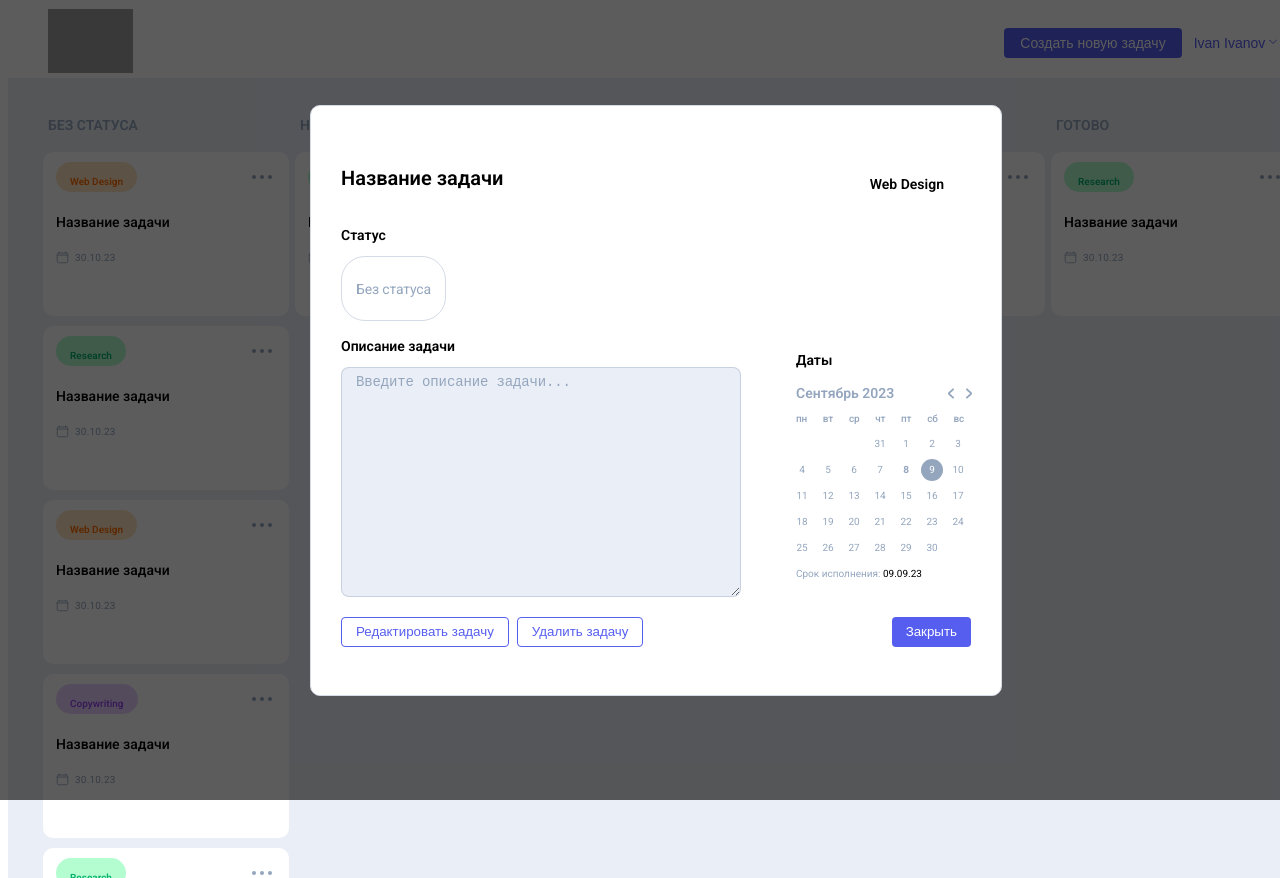
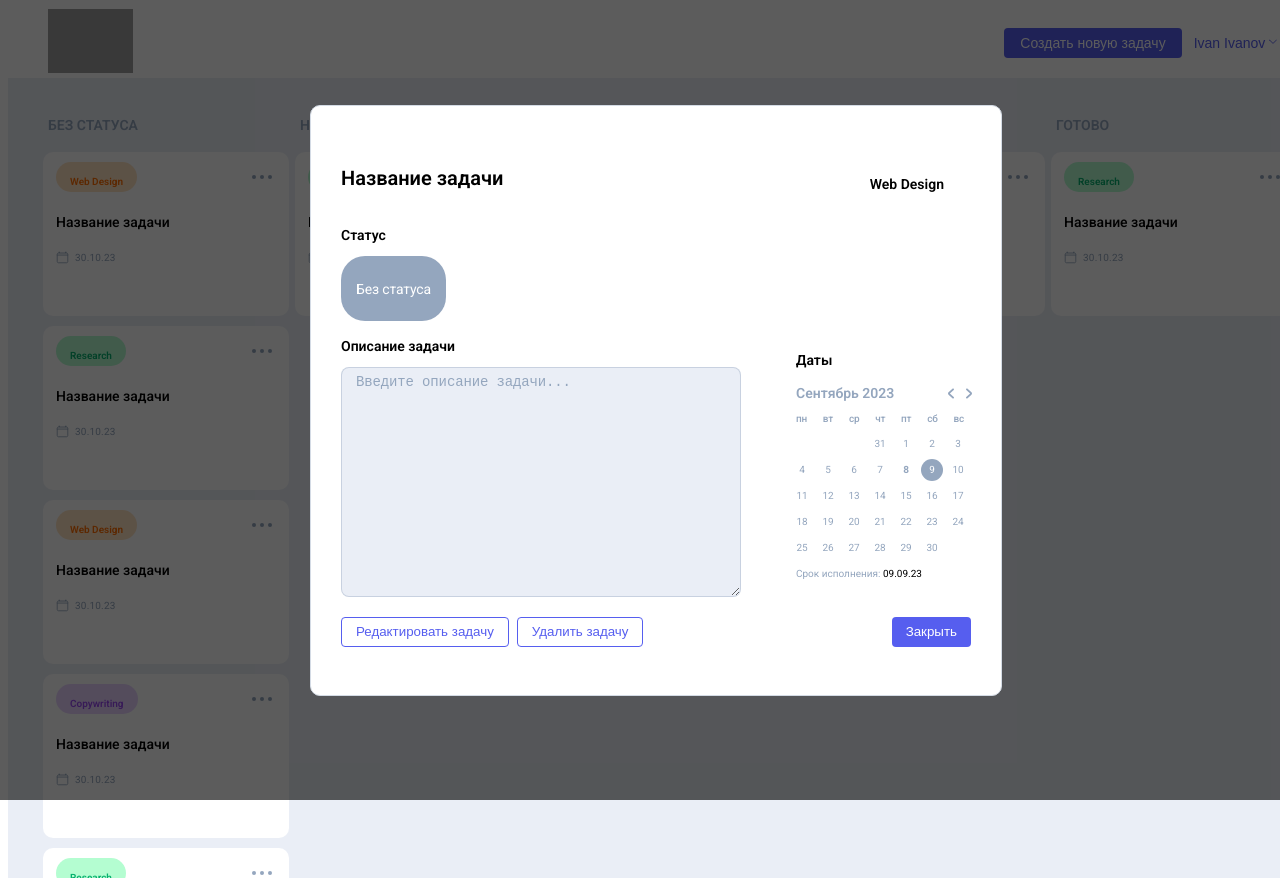
Before and after one commit to nastya-sulimova/skypro-kanban, a React (Vite) app: page /card/1 in a window 1280 px wide. Built offline with nearby package versions, Linux system fonts and the light colour scheme; grey boxes are pictures that could not be loaded.

Commit message:
оптимизировала отображение категорий в компоненте просмотра задачи (PopBrowse.jsx)

```diff
--- a/src/App.css
+++ b/src/App.css
@@ -581,6 +581,8 @@ body  { ... } */
   font-size: 14px;
   line-height: 1;
   letter-spacing: -0.14px;
+
+  color: white;
 }
 
 ._btn-bor {
--- a/src/components/popups/PopBrowse/PopBrowse.jsx
+++ b/src/components/popups/PopBrowse/PopBrowse.jsx
@@ -47,10 +47,10 @@ function PopBrowse() {
                     <div className="status__theme _hide">
                       <p>Готово</p>
                     </div> */}
-                    <div className={`status__theme ${cardItem.status === 'Без статуса' ? '' : '_hide'}`}>
+                    <div className={`status__theme ${cardItem.status ? '_gray' : '_hide'}`}>
                   <p>{cardItem.status}</p>
                 </div>
-                <div className={`status__theme ${cardItem.status === 'Нужно сделать' ? '_gray' : '_hide'}`}>
+                {/* <div className={`status__theme ${cardItem.status === 'Нужно сделать' ? '_gray' : '_hide'}`}>
                   <p className="_gray">{cardItem.status}</p>
                 </div>
                 <div className={`status__theme ${cardItem.status === 'В работе' ? '' : '_hide'}`}>
@@ -61,7 +61,7 @@ function PopBrowse() {
                 </div>
                 <div className={`status__theme ${cardItem.status === 'Готово' ? '' : '_hide'}`}>
                   <p>{cardItem.status}</p>
-                </div>
+                </div> */}
                   </div>
                 </div>
                 <div className="pop-browse__wrap">
```
